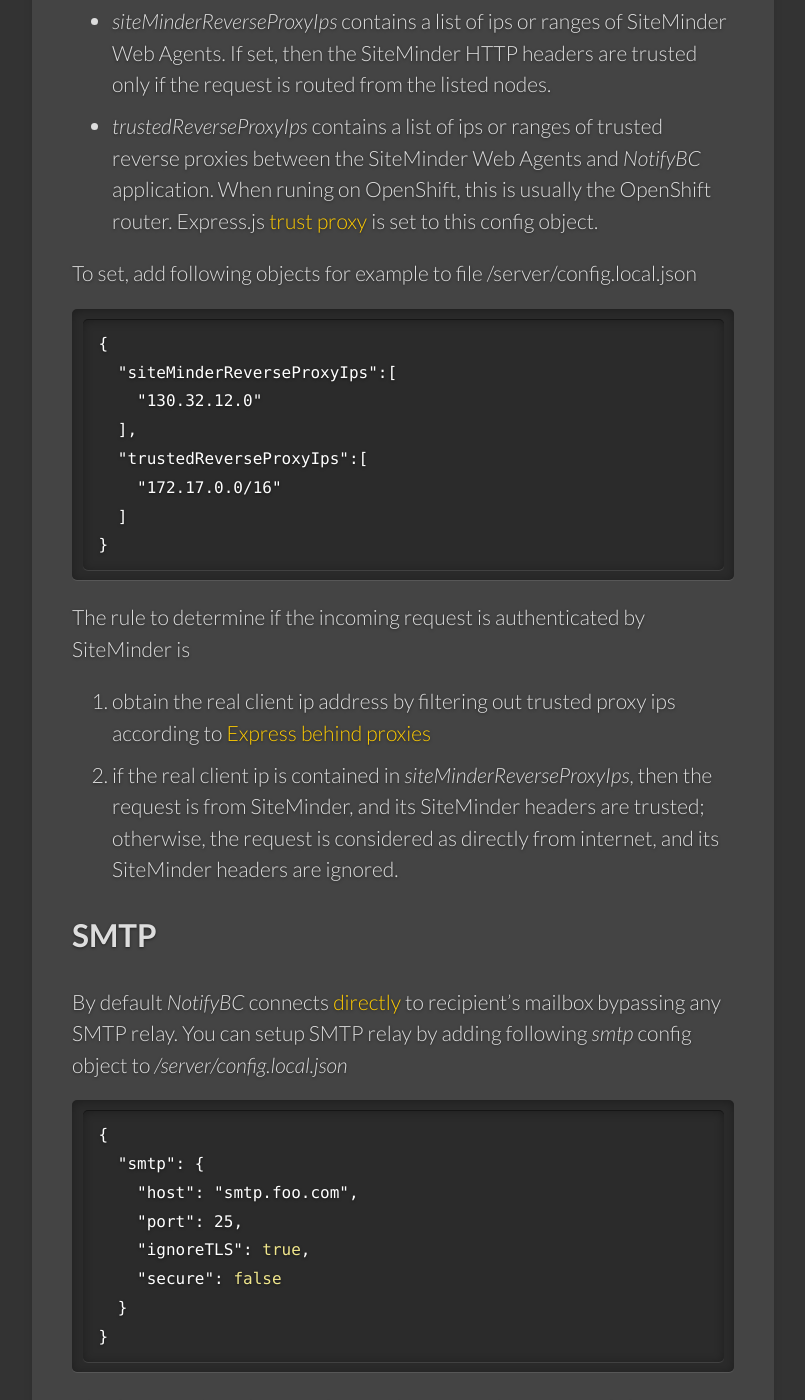
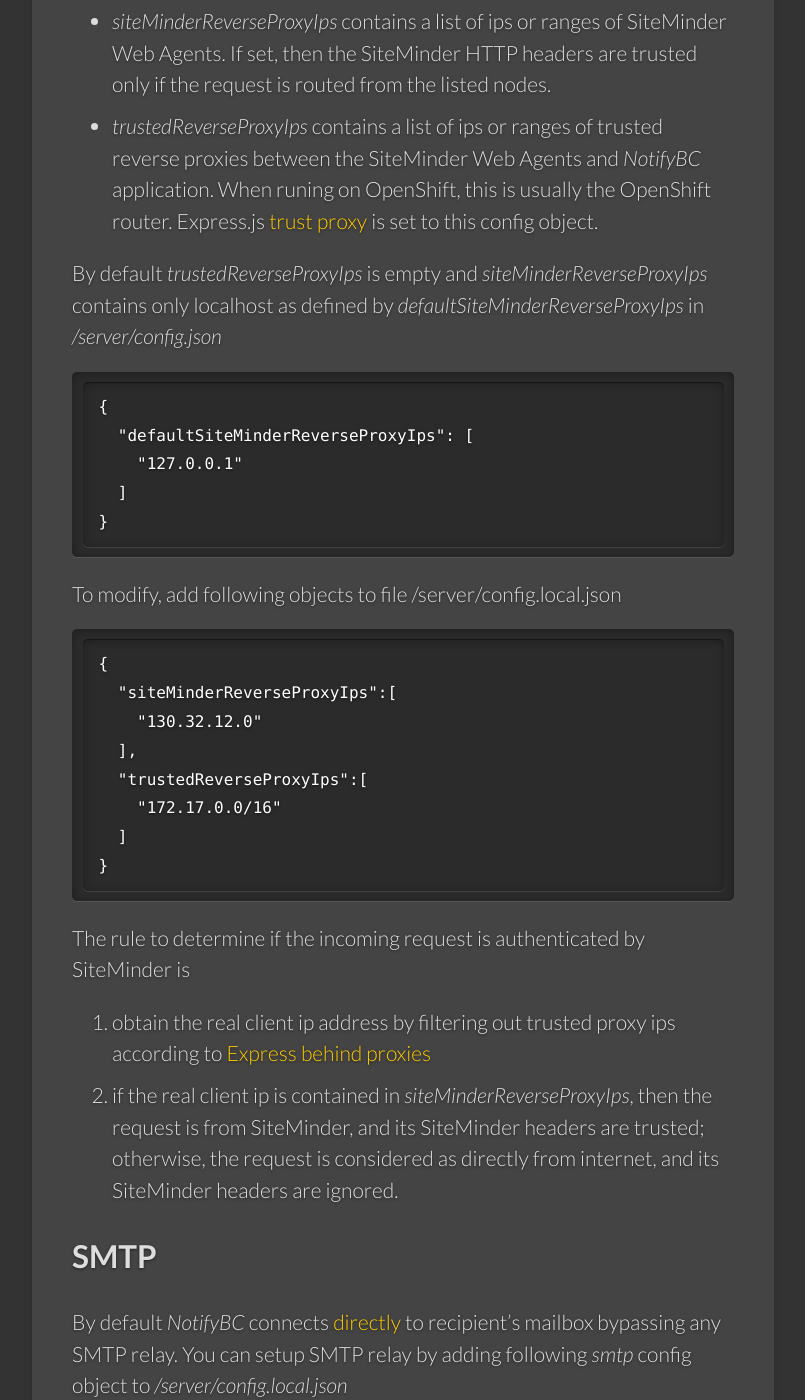
Before and after one commit to bcgov/MyGovBC-notification-server, a Jekyll site: the page built from docs/_docs/configuration.md, in a window 1280 px wide and 1400 px high, scrolled down 2181 px. Shown: the whole window, without its empty margins (139-944 px from the left). Built offline with Jekyll 4.4.1, drawn with Linux system fonts in a browser that asks for light colours.

Commit message:
set siteMinderReverseProxyIps to localhost by default; misc SM related improvements

````diff
--- a/common/mixins/common.js
+++ b/common/mixins/common.js
@@ -37,10 +37,10 @@
     // internal requests
     if (!httpCtx) return null
 
-    var currUser = httpCtx.req.get('sm_user') || httpCtx.req.get('smgov_userdisplayname')
-    var siteMinderReverseProxyIps = Model.app.get('siteMinderReverseProxyIps')
+    var currUser = httpCtx.req.get('SM_UNIVERSALID') || httpCtx.req.get('sm_user') || httpCtx.req.get('smgov_userdisplayname')
+    var siteMinderReverseProxyIps = Model.app.get('siteMinderReverseProxyIps') || Model.app.get('defaultSiteMinderReverseProxyIps')
     if (!siteMinderReverseProxyIps || siteMinderReverseProxyIps.length <= 0) {
-      return currUser
+      return null
     }
     // rely on express 'trust proxy' settings to obtain real ip
     var realIp = httpCtx.req.ip
--- a/docs/_docs/configuration.md
+++ b/docs/_docs/configuration.md
@@ -53,9 +53,19 @@
   * *siteMinderReverseProxyIps* contains a list of ips or ranges of SiteMinder Web Agents. If set, then the SiteMinder HTTP headers are trusted only if the request is routed from the listed nodes.
   * *trustedReverseProxyIps* contains a list of ips or ranges of trusted reverse proxies between the SiteMinder Web Agents and *NotifyBC* application. When runing on OpenShift, this is usually the OpenShift router. Express.js [trust proxy](https://expressjs.com/en/guide/behind-proxies.html) is set to this config object.
 
-To set, add following objects for example to file /server/config.local.json
+By default *trustedReverseProxyIps* is empty and *siteMinderReverseProxyIps* contains only localhost as defined by *defaultSiteMinderReverseProxyIps* in */server/config.json*
 
+```json
+{
+  "defaultSiteMinderReverseProxyIps": [
+    "127.0.0.1"
+  ]
+}
 ```
+
+To modify, add following objects to file /server/config.local.json
+
+```json
 {
   "siteMinderReverseProxyIps":[
     "130.32.12.0"
--- a/server/config.json
+++ b/server/config.json
@@ -20,6 +20,9 @@
   },
   "legacyExplorer": false,
   "defaultAdminIps": [
+    "127.0.0.1"
+  ],
+  "defaultSiteMinderReverseProxyIps": [
     "127.0.0.1"
   ],
   "smtp": {
````
Also changed, not shown: docs/_docs/usage.md (+7 -3 lines).
